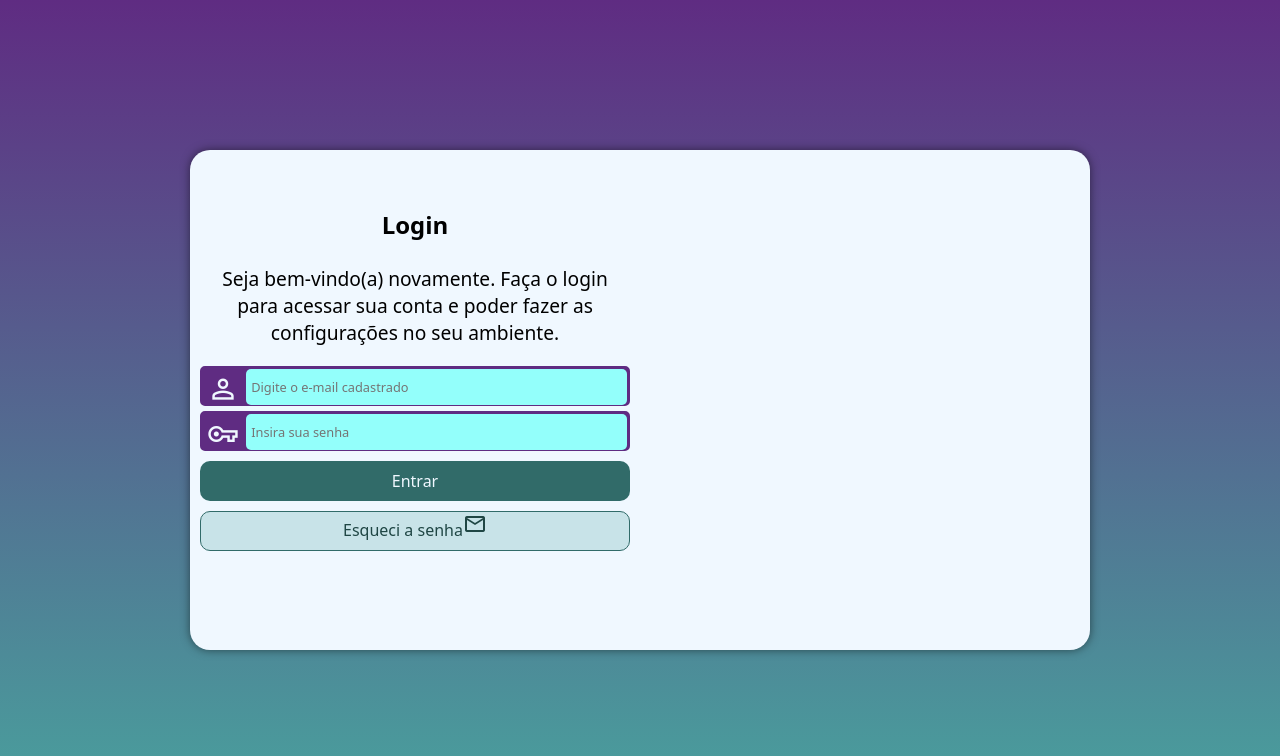
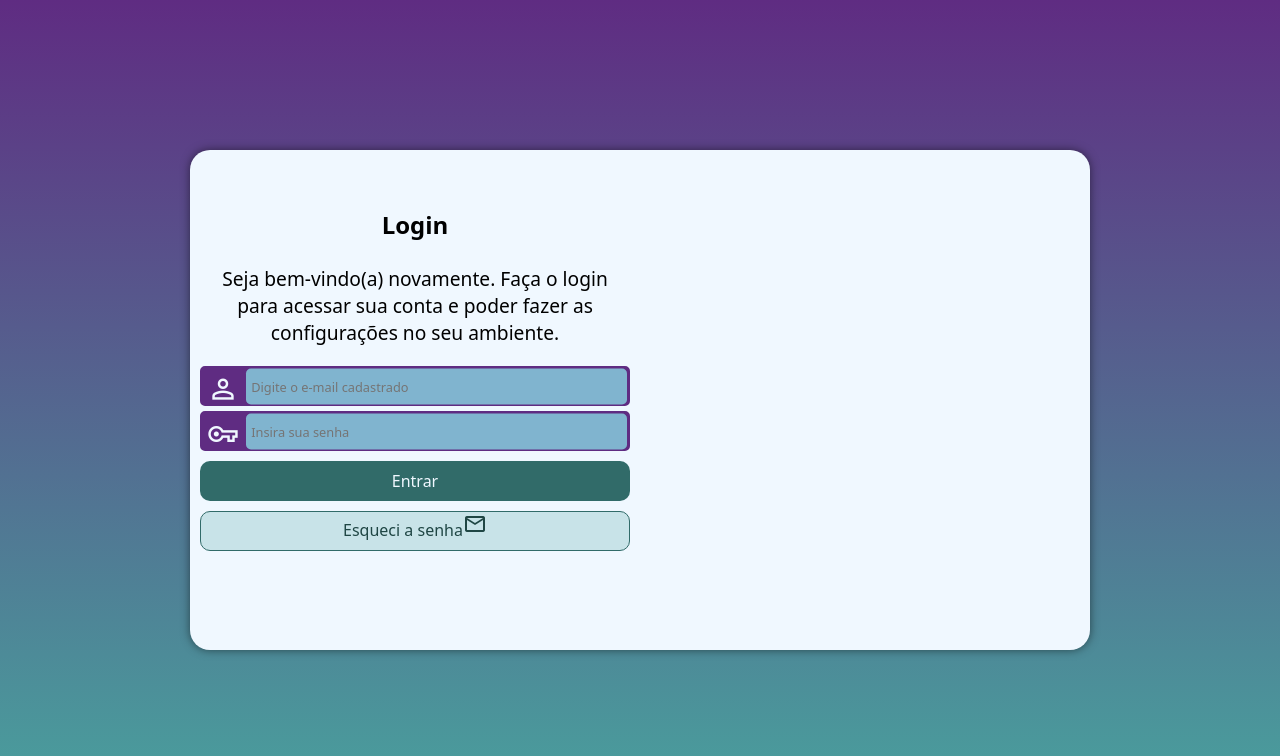
Before and after one commit to celiogomesdelima/TelaLogin, a plain HTML site: page index.html in a window 1280 px wide. Drawn offline with nearby package versions, Linux system fonts and the light colour scheme.

Commit message:
Ajuste fino

```diff
--- a/style.css
+++ b/style.css
@@ -56,7 +56,7 @@ div#formulario > p {
   margin-bottom: 20px;
   text-align: center;
 }
-form > div.campo{
+form > div.campo {
   background-color: #5f2c82;
   border: 2px solid #5f2c82;
   display: block;
@@ -65,33 +65,33 @@ form > div.campo{
   border-radius: 5px;
   margin: 5px 0px;
 }
-div.campo > label{
+div.campo > label {
   display: none;
 }
-div.campo >span{
+div.campo > span {
   color: aliceblue;
   font-size: 2em;
   width: 40px;
   padding: 5px;
 }
-div.campo > input{
-    background-color: #93fffb;
-    font-size: .8em;
+div.campo > input {
+  background-color: #93fffba4;
+  font-size: 0.8em;
   width: calc(100% - 45px);
   height: 100%;
   border: 0px;
   border-radius: 5px;
   padding: 5px;
-    transform: translateY(-13px);
+  transform: translateY(-13.5px);
 }
-div.campo > input:focus-within{
+div.campo > input:focus-within {
   background-color: aliceblue;
   border: none;
 }
 form input[type="submit"] {
   display: block;
   font-size: 1em;
-  font-weight:400;
+  font-weight: 400;
   width: 100%;
   height: 40px;
   background-color: #316b69;
@@ -111,12 +111,12 @@ form > a.botao {
   width: 100%;
   height: 40px;
   background-color: #49a09d3d;
-  color:#1f4644;
-  border: #316b69 solid 1PX;
+  color: #1f4644;
+  border: #316b69 solid 1px;
   border-radius: 10px;
   margin-top: 10px;
   text-decoration: none;
 }
-form > a.botao:hover{
+form > a.botao:hover {
   background-color: #49a09d65;
 }
```
Lines whose indentation alone changed are shown as unchanged.
